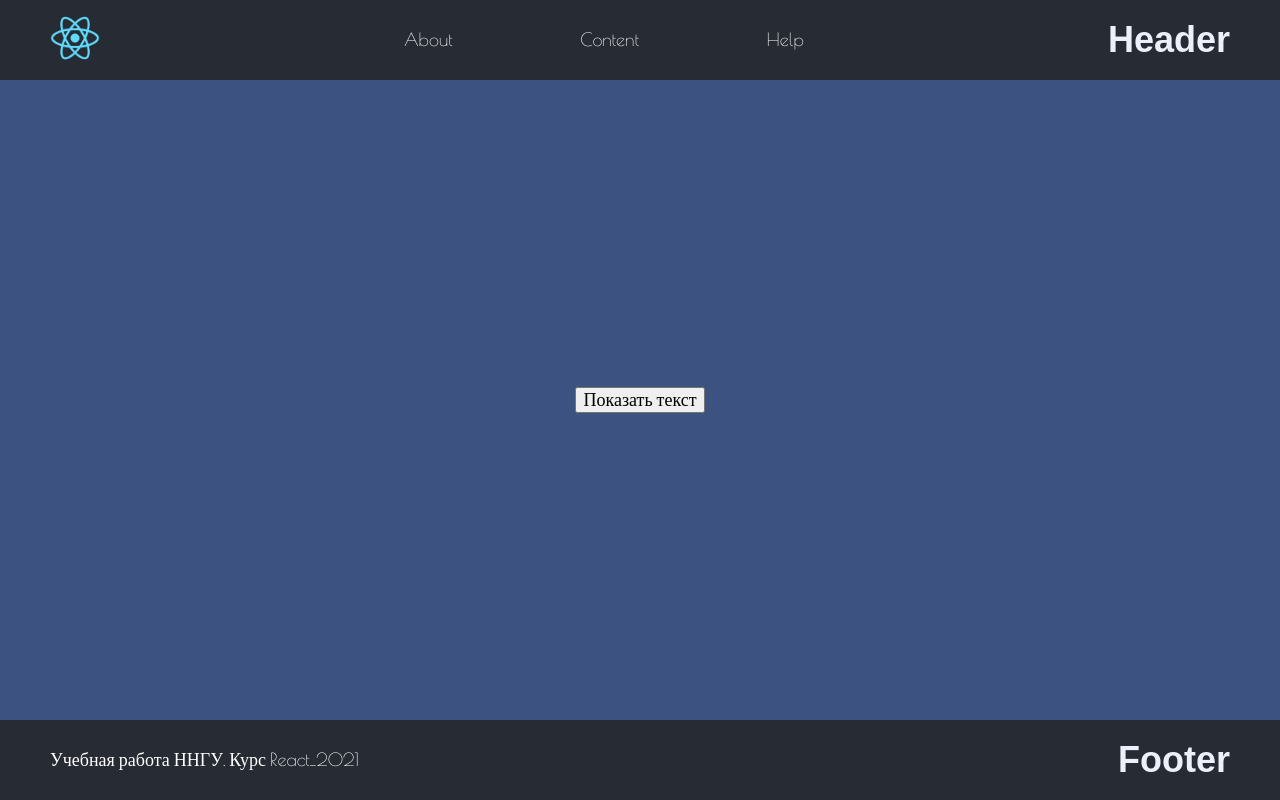
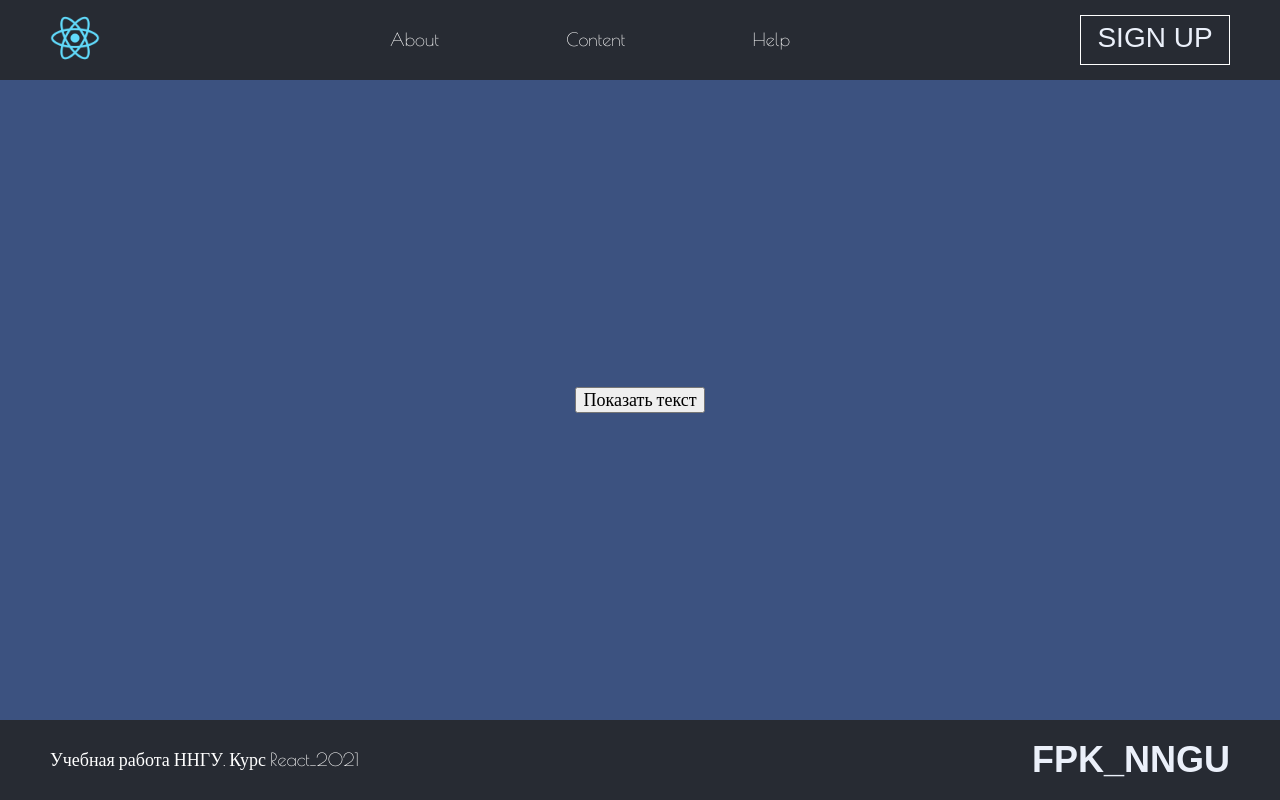
Before and after one commit to ukonsas28/react_course_2021, a React (Create React App) app: page / in a window 1280 px wide. Built offline with nearby package versions, Linux system fonts and the light colour scheme; a web font is replaced by a local one.

Commit message:
style fix

```diff
--- a/src/components/common/Footer/index.tsx
+++ b/src/components/common/Footer/index.tsx
@@ -7,7 +7,7 @@ const Footer: React.FC = () => {
       <div>
         <p>Учебная работа ННГУ. Курс React_2021</p>
       </div>
-      <h1>Footer</h1>
+      <h1>FPK_NNGU</h1>
     </footer>
   );
 };
--- a/src/components/common/Header/Header.module.scss
+++ b/src/components/common/Header/Header.module.scss
@@ -20,3 +20,20 @@
     height: 50px;
   }
 }
+.btn {
+  background: transparent;
+  cursor: pointer;
+  border: 1px solid #ffffff;
+  width: 150px;
+  height: 50px;
+  display: flex;
+  align-items: center;
+  justify-content: center;
+  span{
+    color: $title-color;
+    font-family: $title;
+    line-height: 28px;
+    font-size: 28px;
+    padding-bottom: 5px;
+  }
+}
--- a/src/components/common/Header/index.tsx
+++ b/src/components/common/Header/index.tsx
@@ -14,7 +14,9 @@ const Header: React.FC = () => {
           <li>Help</li>
         </ul>
       </nav>
-      <h1>Header</h1>
+      <button type="button" className={style.btn}>
+        <span>SIGN UP</span>
+      </button>
     </header>
   );
 };
```
